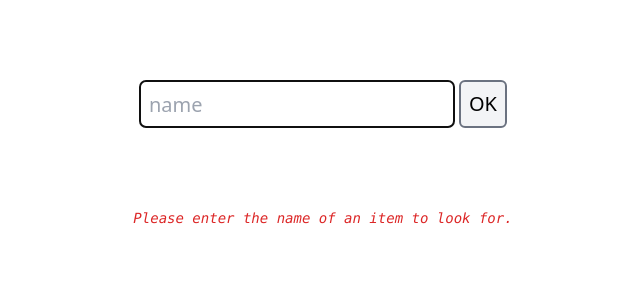
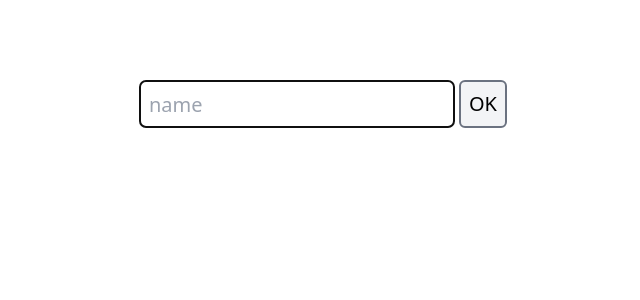
Before and after one commit to altsep/game-prices-client, a Svelte app: page / in a window 1280 px wide. Shown: the top 300 px of the page, without its empty margins (317-957 px from the left). Built offline with nearby package versions, Linux system fonts and the light colour scheme.

Commit message:
imp: conditionally display no input error

```diff
--- a/src/App.svelte
+++ b/src/App.svelte
@@ -9,9 +9,12 @@
   import type { Service } from './interfaces';
 
   let promises: Promise<Service>[];
+  let searched = false;
 
-  const assignPromises = () =>
-    (promises = getAllProducts($queriesStore.name, services, 'products'));
+  const assignPromises = () => {
+    searched = true;
+    promises = getAllProducts($queriesStore.name, services, 'products');
+  };
 </script>
 
 <main class="max-w-xs md:max-w-lg lg:max-w-xl text-xl my-2 m-auto">
@@ -34,12 +37,12 @@
         <Items serviceName="{serviceName}" items="{data}" />
       {:catch { response: { data: { serviceName }, status, statusText } }}
         <h4 class="pb-2 border-b item-heading">
-          {services[i]}
+          {serviceName}
         </h4>
         <p class="error">{status}: {statusText}</p>
       {/await}
     {/each}
-  {:else}
+  {:else if searched}
     <p class="error text-center">
       Please enter the name of an item to look for.
     </p>
```
